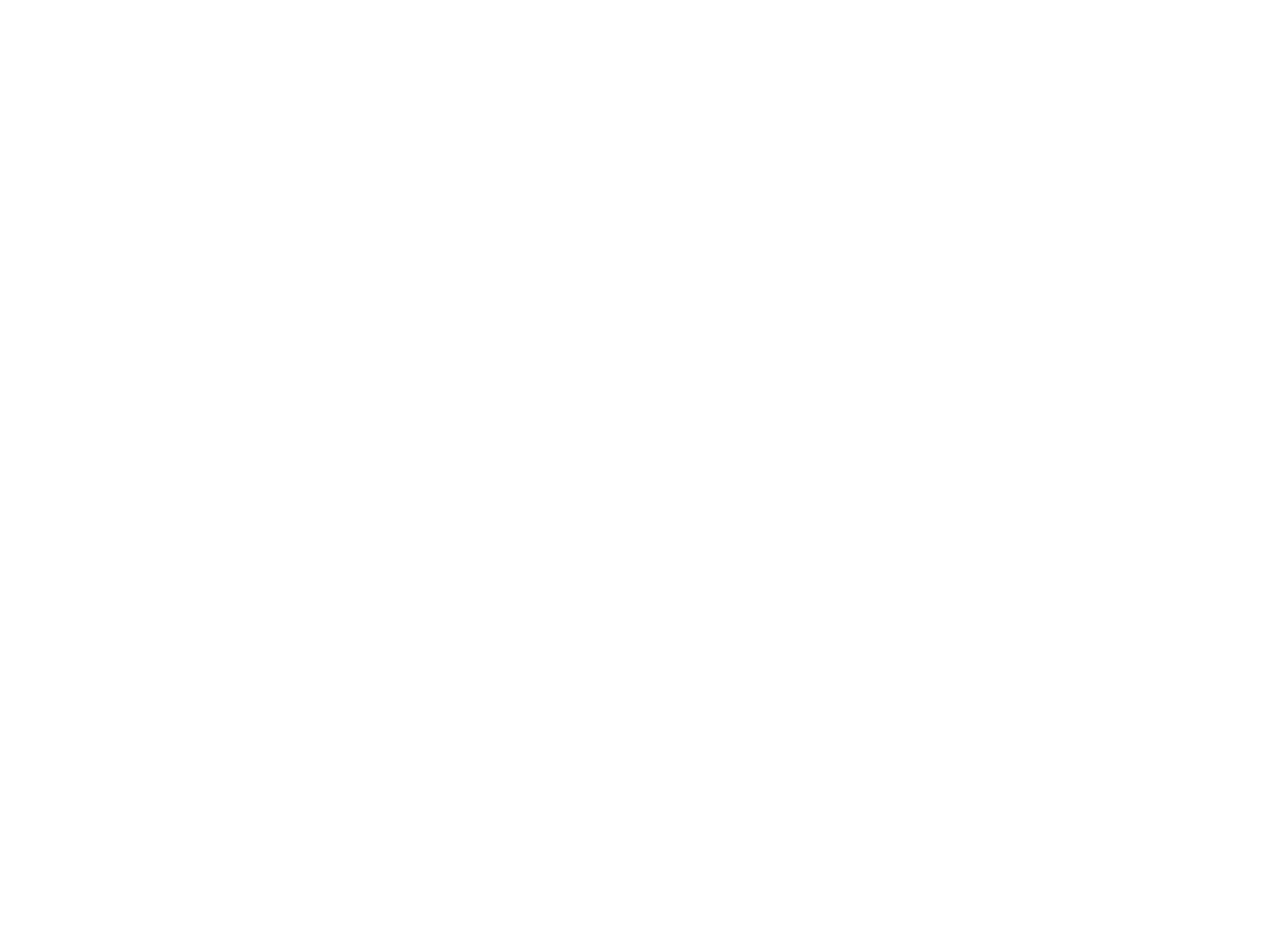
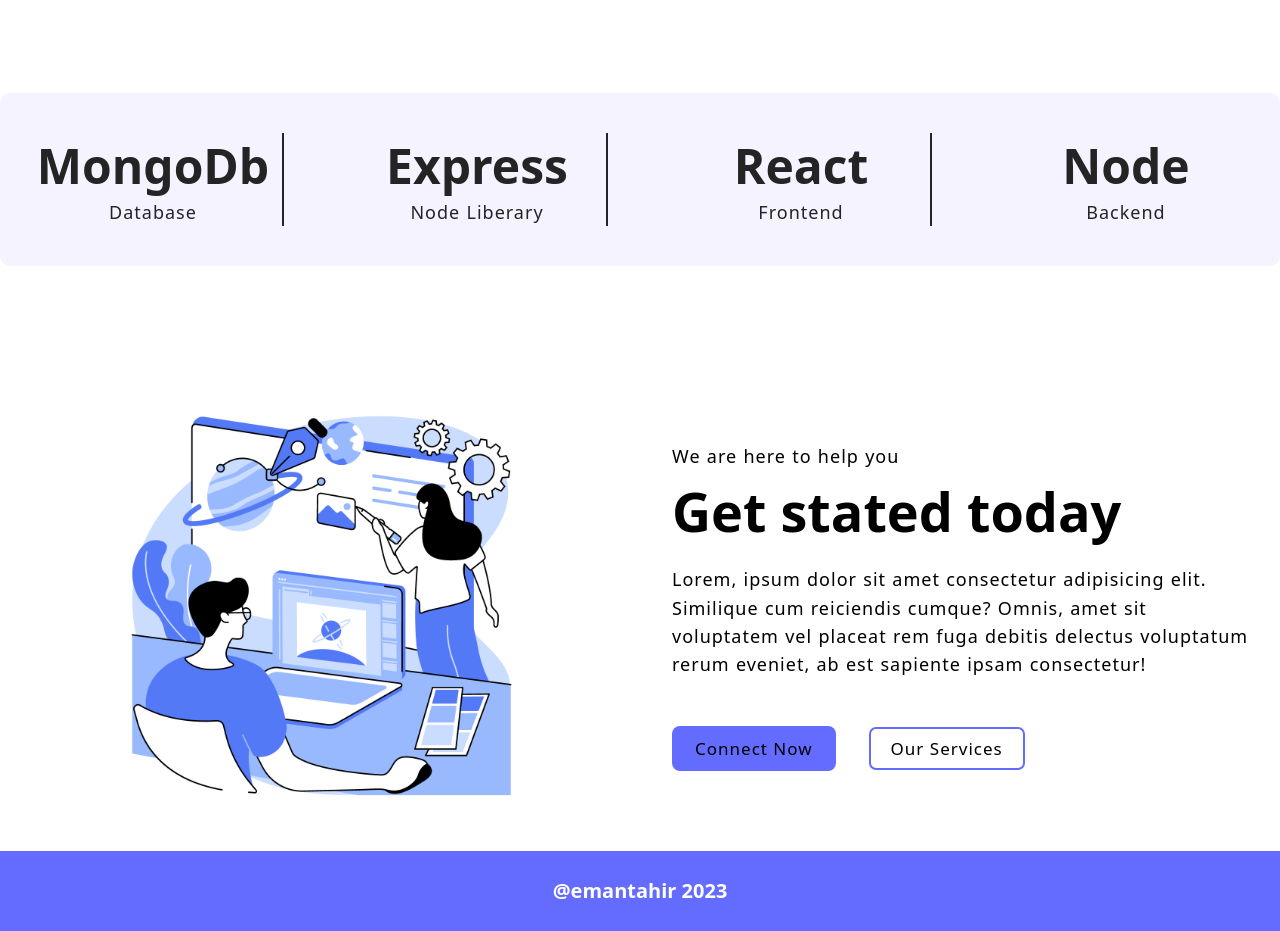
Before and after one commit to emantahir05/MERN-with-Login, a React (Vite) app in the folder client/: page / in a window 1280 px wide. Shown: the part 600-1531 px from the top of the page. Before the commit the page ends 800 px from the top, so only its background shows below. Built offline with nearby package versions, Linux system fonts and the light colour scheme.

Commit message:
Created Home page about page and footer

```diff
--- a/client/src/App.jsx
+++ b/client/src/App.jsx
@@ -9,6 +9,7 @@
 import Service from "./pages/Service";
 // Components
 import Navbar from './components/Navbar';
+import Footer from './components/Footer';
 
 const App = () => {
   return (
@@ -23,6 +24,7 @@
         <Route path='/register' element={<Register/>} />
         <Route path='/service' element={<Service/>} />
       </Routes>
+      <Footer/>
       </BrowserRouter>
     </>
   )
--- /dev/null
+++ b/client/src/components/Footer.css
@@ -0,0 +1,16 @@
+footer{
+    background-color: #646cff;
+    color: white;
+    display: flex;
+    justify-content: center;
+    align-items: center;
+    height: 8rem;
+
+}
+
+.footer-heading {
+    font-size: 2rem;
+    line-height: 1.1;
+    font-weight: bold;
+    margin: 0;
+  }
--- /dev/null
+++ b/client/src/components/Footer.jsx
@@ -0,0 +1,14 @@
+import React from 'react'
+import './Footer.css';
+
+const Footer = () => {
+  return (
+    < >
+    <footer >
+      <h1 className='footer-heading'>@emantahir 2023 </h1>
+    </footer>
+    </>
+  )
+}
+
+export default Footer
--- a/client/src/index.css
+++ b/client/src/index.css
@@ -1,32 +1,39 @@
-*{
+* {
   margin: 0;
   padding: 0;
   box-sizing: border-box;
-  font-family:  system-ui,  Arial, Helvetica, sans-serif;
+  font-family: Urbanist, system-ui, Avenir, Helvetica, Arial, sans-serif;
   color-scheme: light dark;
 }
+
 :root {
   --bg-color: #f4f3ff;
   --btn-color: #646cff;
   --dark-color: #242424;
   --helper-color: #99b9ff;
-
 }
 
-html{
-  font-size: 62.5% ;
+html {
+  font-size: 62.5%;
 }
 
-body{
+/* base style */
+
+body {
   margin: 0;
-  min-width: 32rem;
+  /* display: flex;
+  place-items: center; */
+  /* min-width: 32rem; */
   min-height: 100vh;
 }
-h1{
+
+
+h1 {
   font-size: 5.4rem;
-  line-height: 1.1;;
+  line-height: 1.1;
   font-weight: bold;
 }
+
 p,
 li,
 label,
@@ -37,18 +44,131 @@
   letter-spacing: 0.1rem;
   word-spacing: 0.06rem;
 }
-a{
+
+a {
   font-weight: 500;
   font-size: 1.8rem;
   letter-spacing: 0.1rem;
   color: var(--btn-color);
   text-decoration: inherit;
 }
-li{
+
+li {
   list-style: none;
 }
+
+/*? layout Rule  */
+
 .container {
   max-width: 140rem;
   padding: 4rem 2.4rem;
   margin: 0 auto;
 }
+
+.grid {
+  display: grid;
+  gap: 6.4rem;
+}
+
+.grid-two-cols {
+  grid-template-columns: repeat(2, 1fr);
+}
+
+.grid-four-cols {
+  grid-template-columns: repeat(4, 1fr);
+}
+
+/*? Module Rules / Reusable */
+button {
+  text-transform: capitalize;
+  padding: 1rem 2.2rem;
+  font-size: 1.7rem;
+  font-weight: 500;
+  background-color: var(--btn-color);
+  border-radius: 0.8rem;
+  -webkit-border-radius: 0.8rem;
+  -moz-border-radius: 0.8rem;
+  -ms-border-radius: 0.8rem;
+  -o-border-radius: 0.8rem;
+  border: 0.1rem solid transparent;
+  cursor: pointer;
+  letter-spacing: 0.1rem;
+  transition: border-color 0.3s;
+  -webkit-transition: border-color 0.3s;
+  -moz-transition: border-color 0.3s;
+  -ms-transition: border-color 0.3s;
+  -o-transition: border-color 0.3s;
+}
+
+.secondary-btn {
+  background-color: transparent;
+  box-shadow: inset 0 0 0 0.2rem var(--btn-color);
+  margin-left: 3.2rem;
+}
+
+/* state rules  */
+button:hover{
+  box-shadow: inset 0 0 0 0.2rem var(--bg-color);
+}
+a:hover,
+a.active {
+  color: #535bf2;
+}
+
+/***** Hero Section *****/
+
+.section-hero {
+  & .grid {
+    align-items: center;
+  }
+
+  .hero-content {
+    & p {
+      margin: 2.4rem 0 4.8rem 0;
+      &:first-child {
+        margin: 0 0 1.2rem 0;
+      }
+    }
+  }
+
+  .hero-image {
+    display: flex;
+    justify-content: center;
+    & img {
+      width: 70%;
+      height: auto;
+    }
+  }
+}
+
+/***** End Hero  *****/
+
+/***** analytics Section *****/
+
+.section-analytics {
+  margin: 9.6rem 0;
+
+  & .container {
+    background-color: var(--bg-color);
+    border-radius: 1rem;
+  }
+
+  & .grid {
+    color: var(--dark-color);
+
+    & .div1 {
+      text-align: center;
+      border-right: 0.2rem solid var(--dark-color);
+
+      &:last-child {
+        border: none;
+      }
+      & h2 {
+        font-size: 4.8rem;
+      }
+      & p {
+        text-transform: capitalize;
+      }
+    }
+  }
+}
--- a/client/src/pages/About.jsx
+++ b/client/src/pages/About.jsx
@@ -2,9 +2,31 @@
 
 const About = () => {
   return (
-    <div>
-      <h1>Hi from About Page</h1>
-    </div>
+    <>
+
+<main>
+        <section className="section-hero">
+          <div className="container grid grid-two-cols">
+            <div className="hero-content">
+            <p>Welcome to about Page!</p>
+            <h1>I am Eman Tahir</h1>
+            <p>Learning MERN stack developement practicing this project <br />
+            Lorem ipsum dolor sit amet consectetur adipisicing elit. Dicta recusandae quam at consequuntur perferendis nam praesentium, velit libero ut optio molestiae quod numquam delectus porro aut minus modi atque repudiandae sapiente placeat, voluptas sed? Earum ratione maiores error explicabo dignissimos, deserunt aliquam repellendus officiis nobis nostrum, in dolorum velit sapiente!
+            </p>
+            <div className="btn btn-group">
+              <a href="/contact"><button className='btn '>Connect Now</button></a>
+              <a href="/service"><button className='btn secondary-btn'>Our Services </button></a>
+            </div>
+            </div>
+              {/* img  */}
+              <div className="hero-image">
+                <img src="/images/about.png" alt="Home Image" width="400" height="500" />
+              </div>
+          </div>
+        </section>
+      </main>
+
+    </>
   )
 }
 
--- a/client/src/pages/Home.jsx
+++ b/client/src/pages/Home.jsx
@@ -2,9 +2,68 @@
 
 const Home = () => {
   return (
-    <div>
-      <h1>Hello from Home page, Mani</h1>
-    </div>
+    <>
+      <main>
+        <section className="section-hero">
+          <div className="container grid grid-two-cols">
+            <div className="hero-content">
+            <p>I am Eman Tahir Learning MERN Stack</p>
+            <h1>Welcome to my new Project</h1>
+            <p>Lorem, ipsum dolor sit amet consectetur adipisicing elit. Similique cum reiciendis cumque? Omnis, amet sit voluptatem vel placeat rem fuga debitis delectus voluptatum rerum eveniet, ab est sapiente ipsam consectetur!</p>
+            <div className="btn btn-group">
+              <a href="/contact"><button className='btn '>Connect Now</button></a>
+              <a href="/service"><button className='btn secondary-btn'>Our Services </button></a>
+            </div>
+            </div>
+              {/* img  */}
+              <div className="hero-image">
+                <img src="/images/home.png" alt="Home Image" width="400" height="500" />
+              </div>
+          </div>
+        </section>
+      </main>
+      {/* second section  */}
+      <section className='section-analytics'>
+        <div className="container grid grid-four-cols">
+          <div className="div1">
+            <h2>MongoDb</h2>
+            <p>Database</p>
+          </div>
+          <div className="div1">
+            <h2>Express</h2>
+            <p>Node Liberary </p>
+          </div>
+          <div className="div1">
+            <h2>React</h2>
+            <p>Frontend </p>
+          </div>
+          <div className="div1">
+            <h2>Node</h2>
+            <p>Backend  </p>
+          </div>
+        </div>
+
+      </section>
+      {/* 3rd sectionsection */}
+      <section className="section-hero">
+          <div className="container grid grid-two-cols">
+            {/* img  */}
+            <div className="hero-image">
+                <img src="/images/design.png" alt="Home Image" width="400" height="500" />
+              </div>
+            <div className="hero-content">
+            <p>We are here to help you</p>
+            <h1>Get stated today</h1>
+            <p>Lorem, ipsum dolor sit amet consectetur adipisicing elit. Similique cum reiciendis cumque? Omnis, amet sit voluptatem vel placeat rem fuga debitis delectus voluptatum rerum eveniet, ab est sapiente ipsam consectetur!</p>
+            <div className="btn btn-group">
+              <a href="/contact"><button className='btn '>Connect Now</button></a>
+              <a href="/service"><button className='btn secondary-btn'>Our Services </button></a>
+            </div>
+            </div>
+
+          </div>
+        </section>
+    </>
   )
 }
 
```
